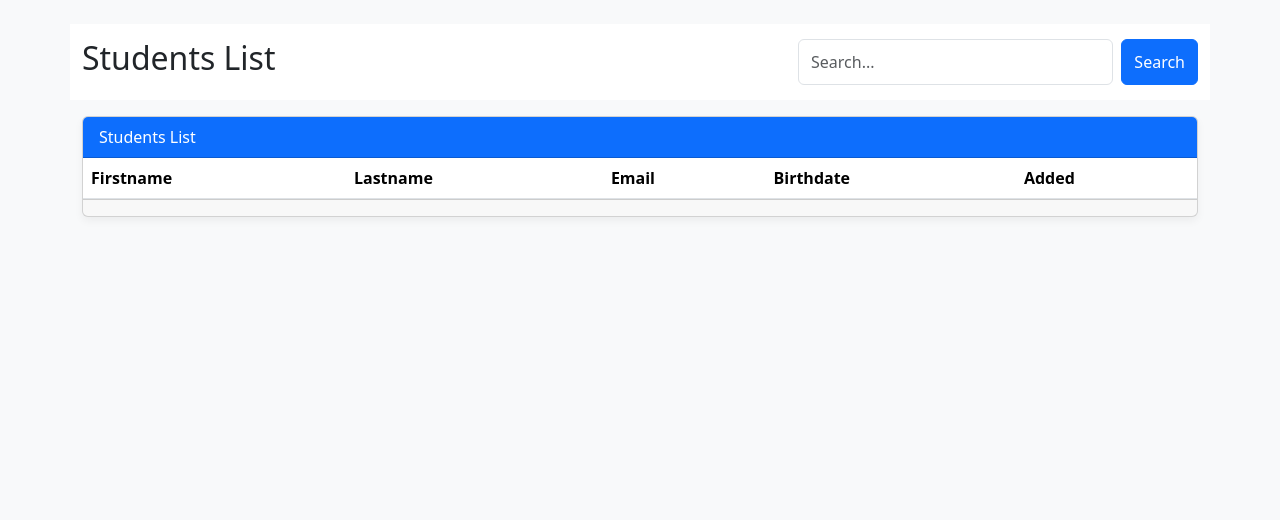
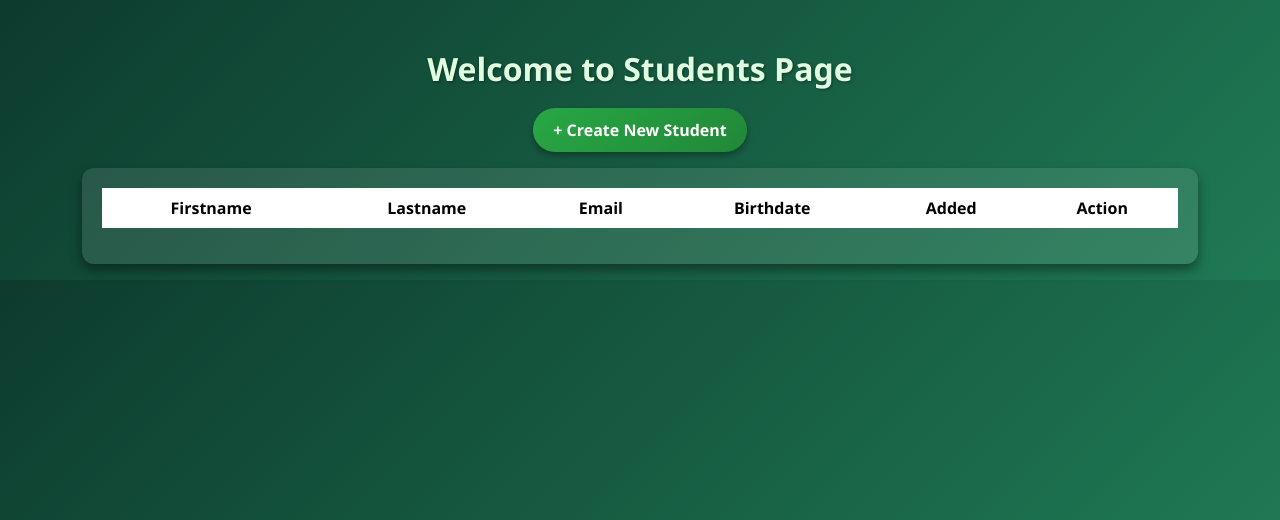
Before and after one commit to jasmalaborbor/malaborbor_jasmine, a PHP site: template app/views/authors.php in a window 1280 px wide. Shown: the top 520 px of the page. Run offline with PHP 8.4, Linux system fonts and the light colour scheme; the template is opened without the code that fills it, so the values that code supplies are empty.

Commit message:
first commit

```diff
--- a/app/views/authors.php
+++ b/app/views/authors.php
@@ -7,47 +7,89 @@
     <link href="https://cdn.jsdelivr.net/npm/bootstrap@5.3.3/dist/css/bootstrap.min.css" rel="stylesheet">
     <style>
         body {
-            background-color: #f8f9fa;
+            font-family: 'Segoe UI', Tahoma, Geneva, Verdana, sans-serif;
+            background: linear-gradient(135deg, #0d3b2e, #1f7a54);
+            margin: 0;
+            padding: 0;
+            color: #fff;
         }
-        .search-form {
-            position: sticky;
-            top: 0;
-            background-color: #fff;
-            z-index: 1000;
-            padding: 15px 0;
+        .container {
+            margin-top: 50px;
         }
-        .table thead {
-            background-color: #343a40;
+        h2 {
+            text-align: center;
+            margin-bottom: 20px;
+            font-weight: bold;
+            color: #e0ffe0;
+            text-shadow: 1px 1px 3px rgba(0,0,0,0.4);
+        }
+        .btn-create {
+            background: linear-gradient(135deg, #28a745, #218838);
+            border: none;
+            color: #fff;
+            font-weight: bold;
+            padding: 10px 20px;
+            border-radius: 25px;
+            box-shadow: 0px 4px 6px rgba(0,0,0,0.3);
+            transition: 0.3s;
+        }
+        .btn-create:hover {
+            background: linear-gradient(135deg, #218838, #19692c);
+        }
+        .table-container {
+            background: rgba(255, 255, 255, 0.1);
+            border-radius: 12px;
+            padding: 20px;
+            box-shadow: 0px 6px 12px rgba(0,0,0,0.4);
+        }
+        table {
+            width: 100%;
+            border-collapse: collapse;
+        }
+        thead {
+            background: linear-gradient(135deg, #145a32, #1e8449);
+            color: #fff;
+        }
+        th, td {
+            text-align: center;
+            padding: 12px;
+            border-bottom: 1px solid rgba(255, 255, 255, 0.2);
+        }
+        tr:hover {
+            background: rgba(255, 255, 255, 0.1);
+        }
+        .btn-action {
+            border: none;
+            border-radius: 20px;
+            padding: 6px 15px;
+            font-weight: bold;
+            transition: 0.3s;
+        }
+        .btn-edit {
+            background: #17a2b8;
             color: white;
         }
-        .card {
-            box-shadow: 0 4px 8px rgba(0,0,0,0.05);
+        .btn-edit:hover {
+            background: #117a8b;
+        }
+        .btn-delete {
+            background: #dc3545;
+            color: white;
+        }
+        .btn-delete:hover {
+            background: #a71d2a;
         }
     </style>
 </head>
 <body>
-<div class="container py-4">
+<div class="container text-center">
 
-    <div class="search-form row mb-3">
-        <div class="col-md-6">
-            <h2>Students List</h2>
-        </div>
-        <div class="col-md-6 d-flex justify-content-end">
-            <form action="<?= site_url('author'); ?>" method="get" class="d-flex w-100" style="max-width: 400px;">
-                <?php $q = isset($_GET['q']) ? $_GET['q'] : ''; ?>
-                <input class="form-control me-2" name="q" type="text" placeholder="Search..." value="<?= html_escape($q); ?>">
-                <button type="submit" class="btn btn-primary">Search</button>
-            </form>
-        </div>
-    </div>
+    <h2>Welcome to Students Page</h2>
+    <button class="btn-create mb-3">+ Create New Student</button>
 
-    <div class="card">
-        <div class="card-header bg-primary text-white">
-            Students List
-        </div>
-        <div class="card-body p-0">
+    <div class="table-container">
         <div class="table-responsive">
-                <table class="table table-hover mb-0">
+            <table class="table table-borderless">
                 <thead>
                 <tr>
                     <th>Firstname</th>
@@ -55,6 +97,7 @@
                     <th>Email</th>
                     <th>Birthdate</th>
                     <th>Added</th>
+                    <th>Action</th>
                 </tr>
                 </thead>
                 <tbody>
@@ -65,19 +108,21 @@
                         <td><?= $author['email']; ?></td>
                         <td><?= $author['birthdate']; ?></td>
                         <td><?= $author['added']; ?></td>
+                        <td>
+                            <button class="btn-action btn-edit">Edit</button>
+                            <button class="btn-action btn-delete">Delete</button>
+                        </td>
                     </tr>
                 <?php endforeach; ?>
                 </tbody>
             </table>
         </div>
     </div>
-        <div class="card-footer text-end">
+
+    <div class="mt-3">
         <?= $page; ?>
-        </div>
     </div>
 
 </div>
-
-<script src="https://cdn.jsdelivr.net/npm/bootstrap@5.3.3/dist/js/bootstrap.bundle.min.js"></script>
 </body>
 </html>
```
Lines whose indentation alone changed are shown as unchanged.
